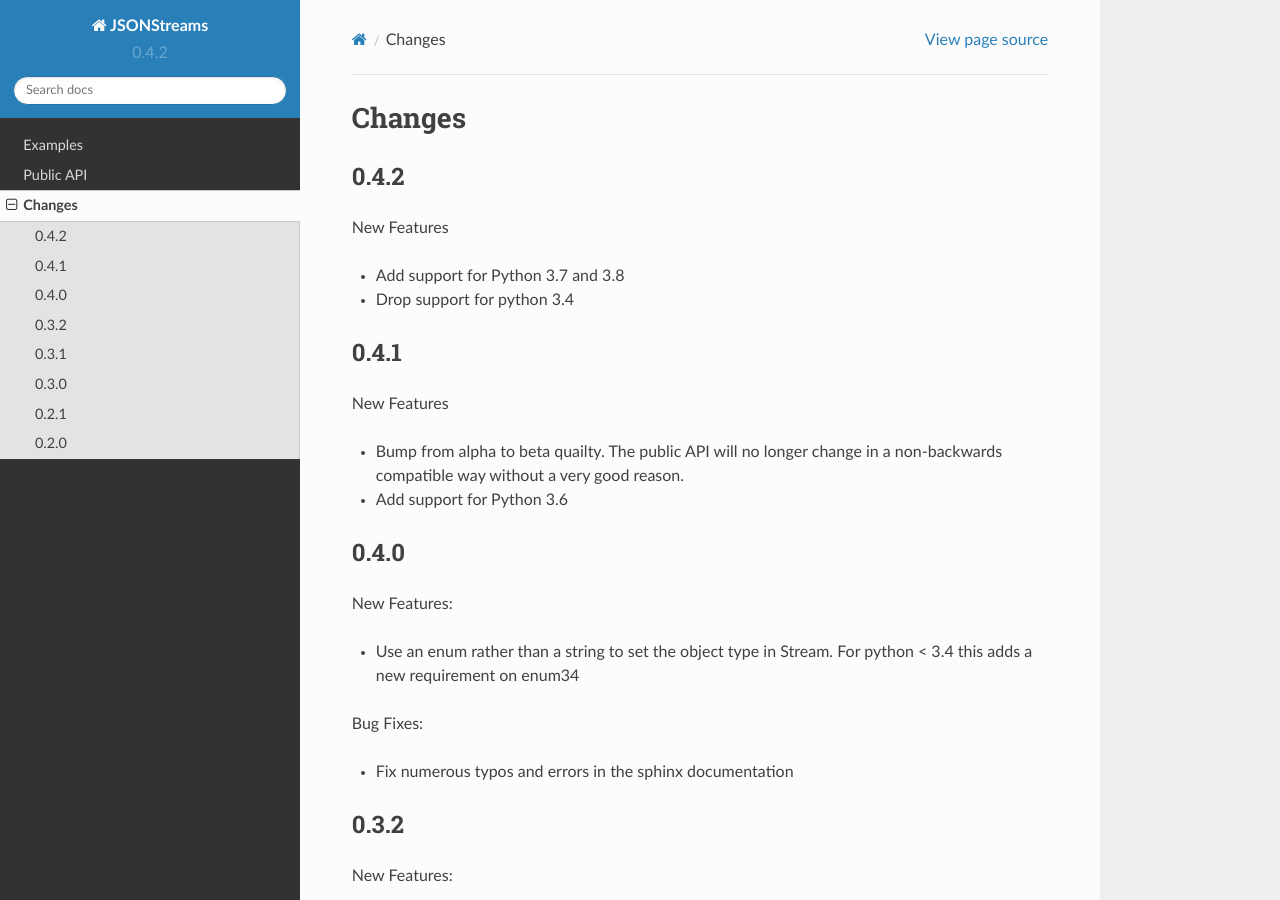
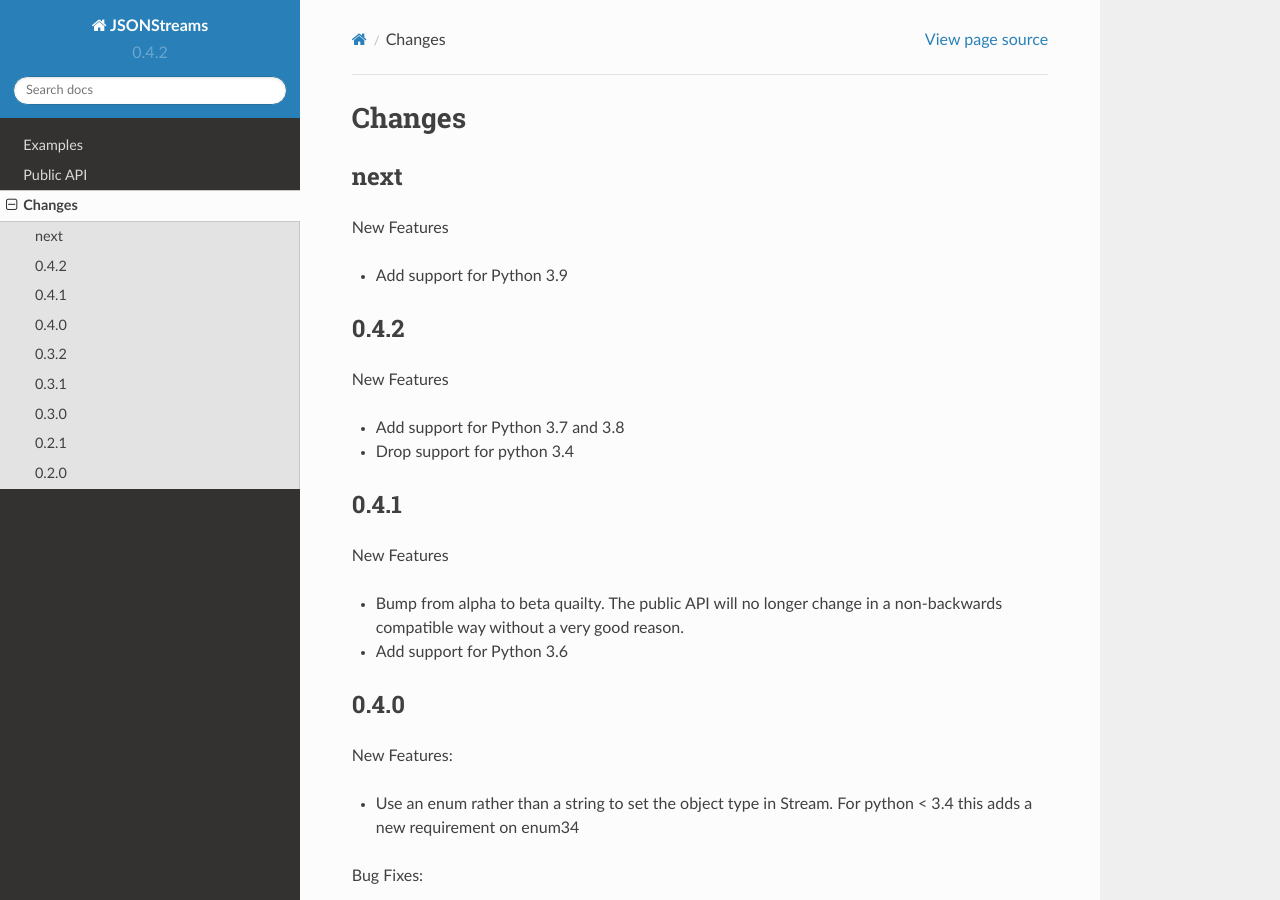
Before and after one commit to dcbaker/jsonstreams, a Sphinx documentation site: the page built from docs/source/changes.rst, in a window 1280 px wide and 900 px high. Built offline with Sphinx 7.4.7 and the Read the Docs theme 2.0.0, drawn with Linux system fonts in a browser that asks for light colours.

Commit message:
Add support for python 3.9

```diff
--- a/appveyor.yml
+++ b/appveyor.yml
@@ -25,6 +25,9 @@ environment:
         - PYTHON: C:\Python38
           TOXENV: "py38"
 
+        - PYTHON: C:\Python38
+          TOXENV: "py38"
+
 init:
     - ps: echo $env:TOXENV
     - ps: ls C:\Python*
--- a/docs/source/changes.rst
+++ b/docs/source/changes.rst
@@ -1,5 +1,12 @@
 Changes
 =======
+
+next
+------
+
+New Features
+
+- Add support for Python 3.9
 
 0.4.2
 ------
--- a/setup.py
+++ b/setup.py
@@ -50,6 +50,7 @@ setup(
         'Programming Language :: Python :: 3.6',
         'Programming Language :: Python :: 3.7',
         'Programming Language :: Python :: 3.8',
+        'Programming Language :: Python :: 3.9',
         'Intended Audience :: Developers',
     ],
     install_requires=[
```
Also changed, not shown: .travis.yml, 1 other file.
